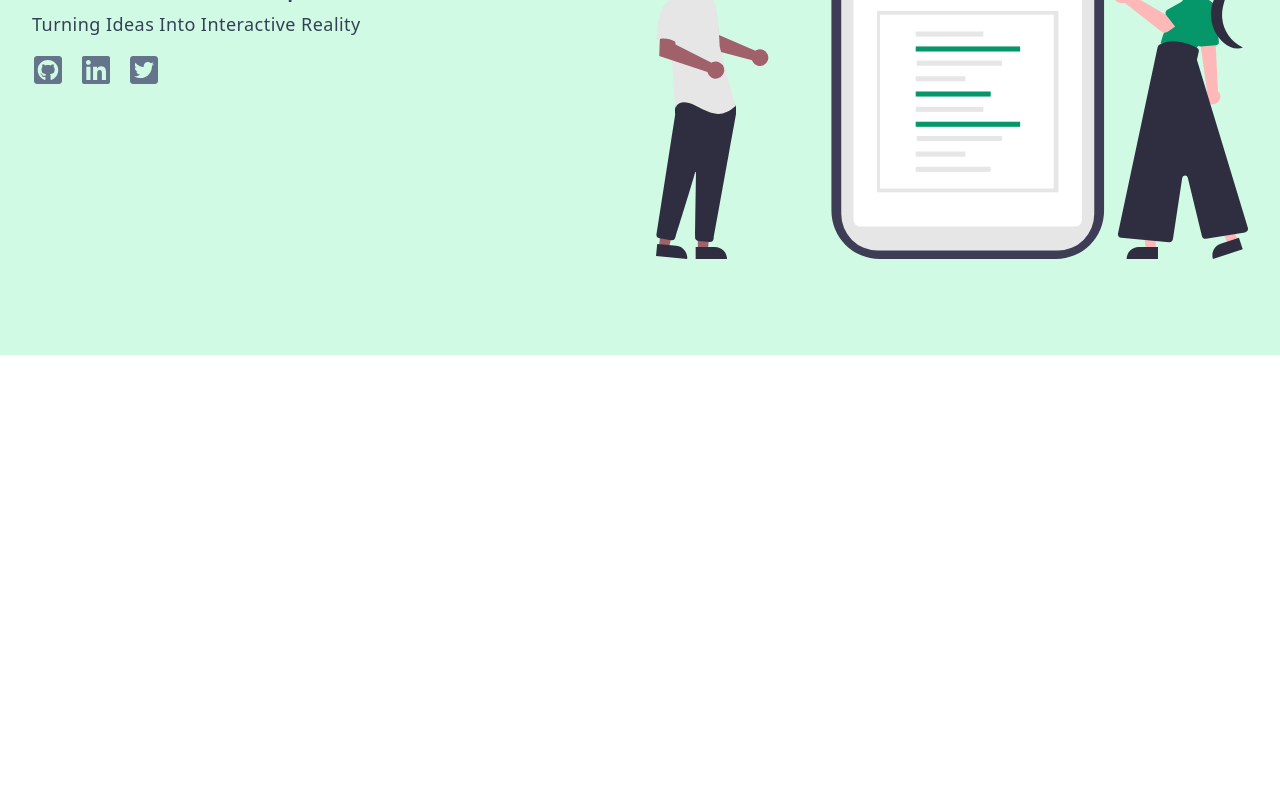
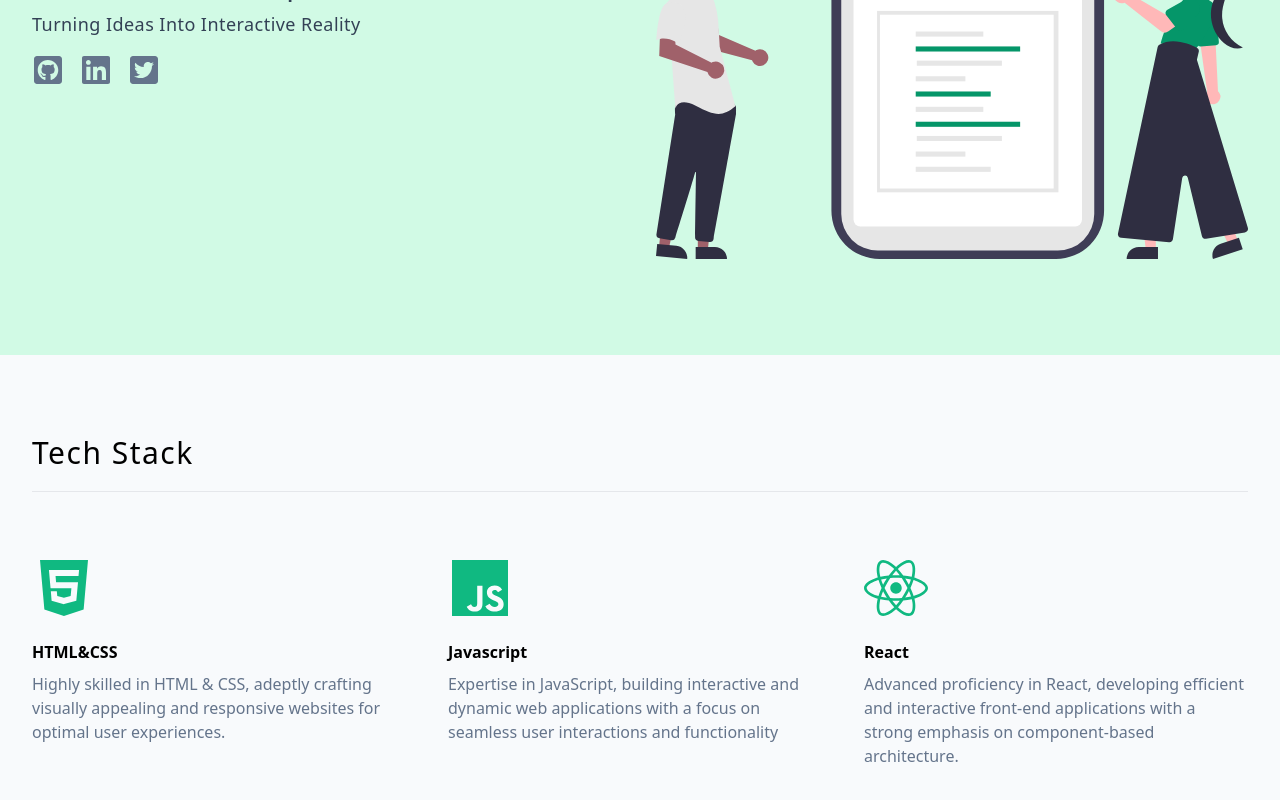
Before and after one commit to Sholola-Gbolahan/Portfolio, a React (Vite) app: page / in a window 1280 px wide. Shown: the part 490-1290 px from the top of the page. Before the commit the page ends 845 px from the top, so only its background shows below. Built offline with nearby package versions, Linux system fonts and the light colour scheme.

Commit message:
Implented Skills section Ui and iterate through each skills

```diff
--- a/index.html
+++ b/index.html
@@ -1,5 +1,5 @@
 <!doctype html>
-<html lang="en">
+<html lang="en" class="bg-slate-50 scroll-smooth">
   <head>
     <meta charset="UTF-8" />
     <link rel="icon" type="image/svg+xml" href="/vite.svg" />
--- a/src/App.jsx
+++ b/src/App.jsx
@@ -1,12 +1,14 @@
 import React from 'react'
 import Navbar from './components/Navbar'
 import Hero from './components/Hero'
+import Skills from './components/Skills'
 
 const App = () => {
   return (
     <>
     <Navbar />
     <Hero />
+    <Skills />
     </>
 
   )
--- /dev/null
+++ b/src/components/SectionTitle.jsx
@@ -0,0 +1,13 @@
+import React from 'react'
+
+const SectionTitle = ({text}) => {
+  return (
+    <div className='border-b border-gray-200 pb-5'>
+        <h2 className=' text-3xl font-medium tracking-wider capitalize'>
+     {text}
+        </h2>
+    </div>
+  )
+}
+
+export default SectionTitle
--- /dev/null
+++ b/src/components/Skills.jsx
@@ -0,0 +1,21 @@
+import React from 'react'
+import SectionTitle from './SectionTitle'
+import { skills } from '../data'
+import SkillsCard from './SkillsCard'
+
+const Skills = () => {
+  return (
+    <section className=' py-20 align-element'  id="skills">
+        <SectionTitle text="tech stack"/>
+        <div className='py-16 grid gap-8 md:grid-cols-2 lg:grid-cols-3'>
+            {skills.map( (skill)=>{
+
+                return <SkillsCard key={skill.id} {...skill} />
+            })}
+
+        </div>
+    </section>
+  )
+}
+
+export default Skills
--- /dev/null
+++ b/src/components/SkillsCard.jsx
@@ -0,0 +1,15 @@
+import React from 'react'
+
+const SkillsCard = ({icon, text, title}) => {
+  return (
+    <article>
+        <span>{icon}</span>
+        <h4 className='mt-5 font-bold'>{title}</h4>
+        <p className=' mt-2 text-slate-500'>
+            {text}
+        </p>
+    </article>
+  )
+}
+
+export default SkillsCard
--- a/src/data.jsx
+++ b/src/data.jsx
@@ -29,6 +29,7 @@ export const skills = [
     icon: <FaReact className='h-16 w-16 text-emerald-500' />,
     text: 'Advanced proficiency in React, developing efficient and interactive front-end applications with a strong emphasis on component-based architecture.',
   },
+
 ];
 
 export const projects = [
```
Also changed, not shown: src/note.md (+7 -0 lines).
